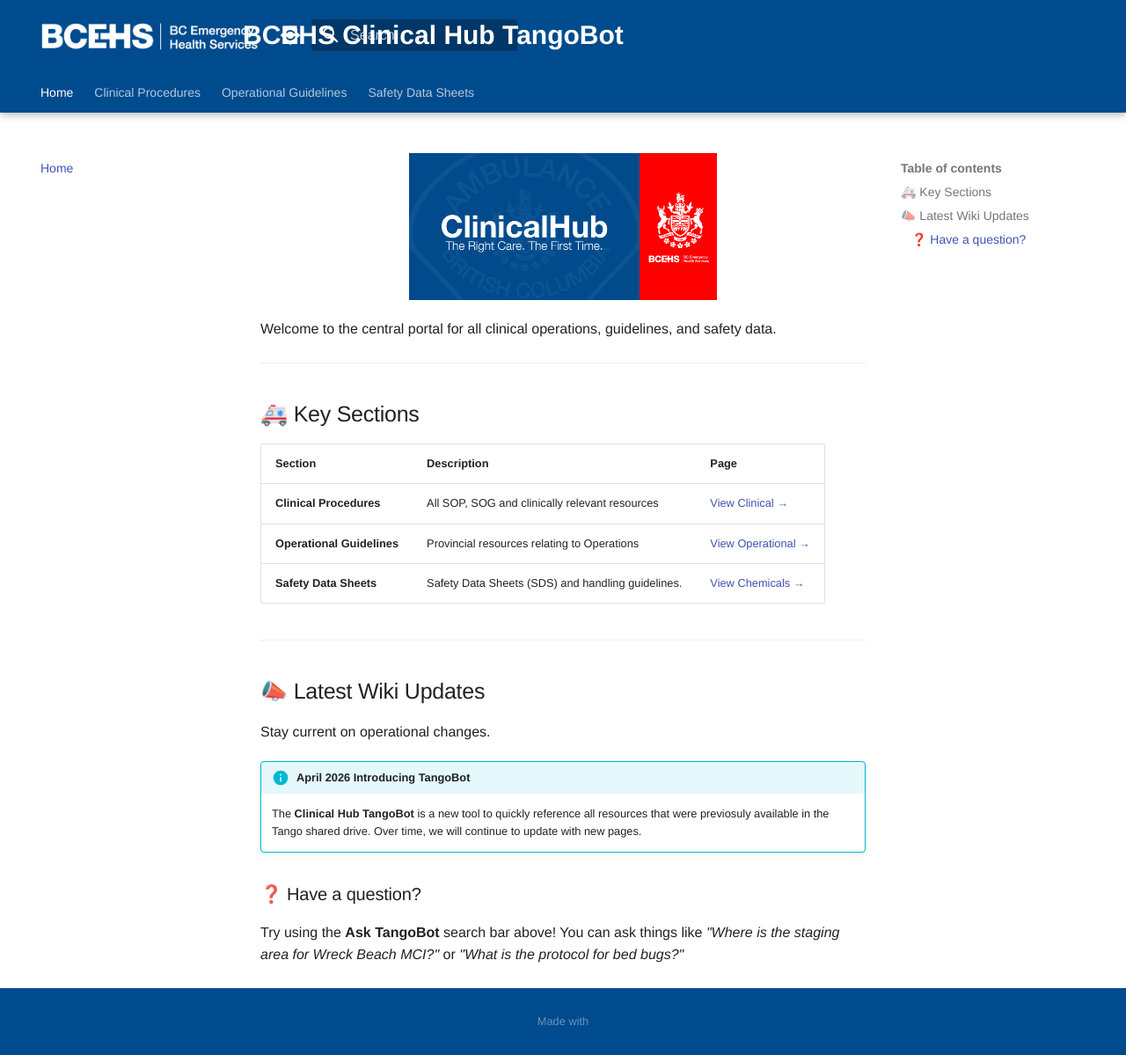
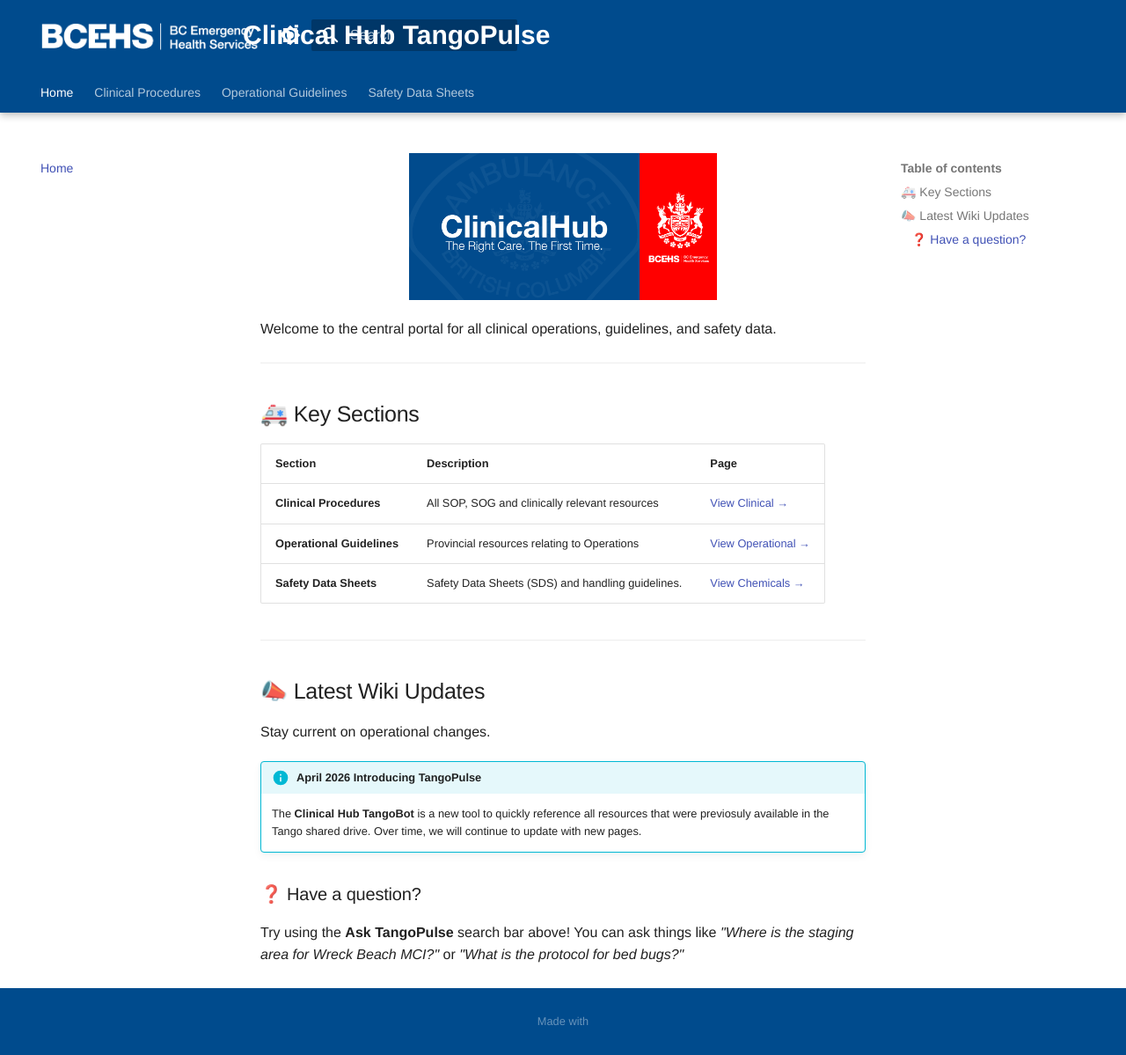
Before and after one commit to bcehsclinicalhub/TangoBot, an MkDocs documentation site: the page built from docs/index.md, in a window 1280 px wide and 1199 px high. Shown: the whole window at 88% size. Built offline with MkDocs 1.6.1 and Material for MkDocs 9.7.7, drawn with Linux system fonts in a browser that asks for light colours.

```diff
--- a/docs/index.md
+++ b/docs/index.md
@@ -19,8 +19,8 @@
 ## 📣 Latest Wiki Updates
 Stay current on operational changes.
 
-!!! info "April 2026 Introducing TangoBot"
+!!! info "April 2026 Introducing TangoPulse"
     The **Clinical Hub TangoBot** is a new tool to quickly reference all resources that were previosuly available in the Tango shared drive. Over time, we will continue to update with new pages.
 
 ### ❓ Have a question?
-Try using the **Ask TangoBot** search bar above! You can ask things like *"Where is the staging area for Wreck Beach MCI?"* or *"What is the protocol for bed bugs?"*
+Try using the **Ask TangoPulse** search bar above! You can ask things like *"Where is the staging area for Wreck Beach MCI?"* or *"What is the protocol for bed bugs?"*
--- a/mkdocs.yml
+++ b/mkdocs.yml
@@ -1,4 +1,4 @@
-site_name: BCEHS Clinical Hub TangoBot
+site_name: Clinical Hub TangoPulse
 site_url: https://bcehsclinicalhub.github.io/tangoBot/
 use_directory_urls: false
 
```
